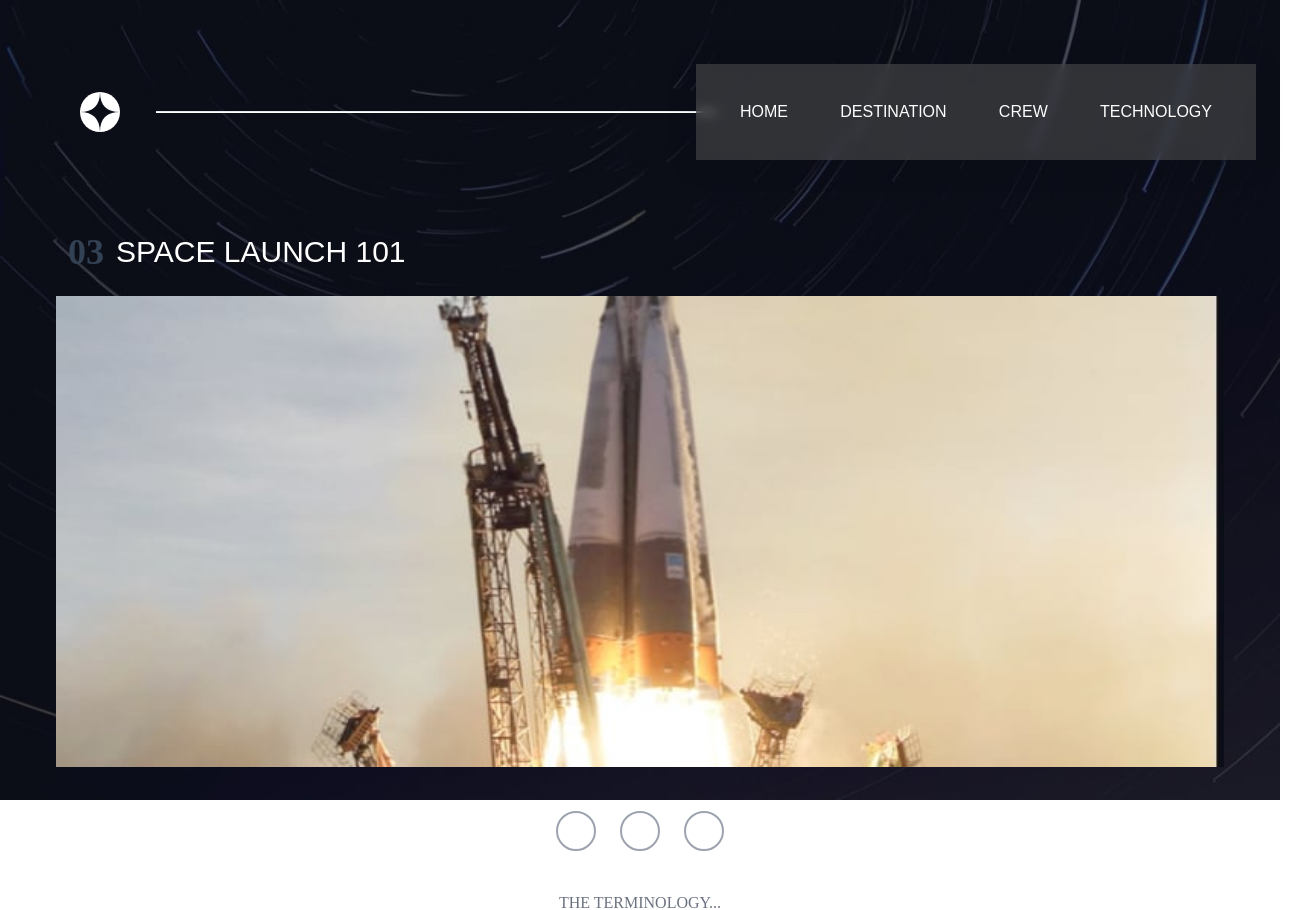
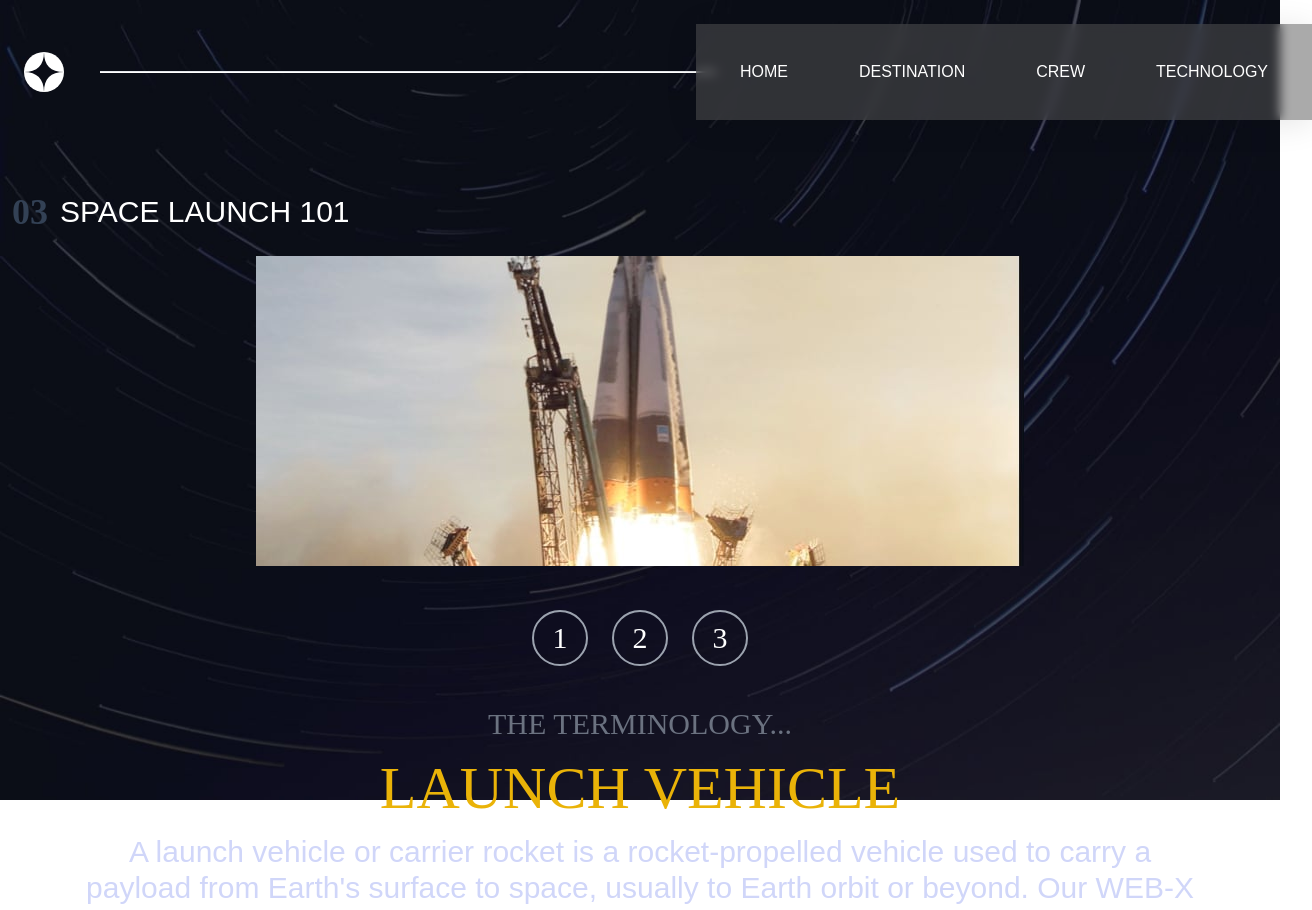
Before and after one commit to SaiSawant1/space-tourism, a Next.js app: page /technology in a window 1280 px wide. Shown: the top 910 px of the page, 1312 px wide, since content can reach past the window. Built offline with nearby package versions, Linux system fonts and the light colour scheme.

Commit message:
tablet layout completed

```diff
--- a/src/app/technology/page.tsx
+++ b/src/app/technology/page.tsx
@@ -1,12 +1,10 @@
 import { Navbar } from "@/components";
-import TechContent from "@/components/tech/TechContent";
-import TechImage from "@/components/tech/TechImage";
 import TechPage from "@/components/tech/TechPage";
 
 
 export default function Home() {
   return (
-    <div className="w-full h-full desktop:h-screen flex flex-col  bg-no-repeat bg-cover bg-background-tech-m layout_tech-tablet layout_tech-desktop ">
+    <div className="w-full h-full desktop:h-screen tablet:p-0 flex flex-col  bg-no-repeat bg-cover bg-background-tech-m layout_tech-tablet layout_tech-desktop ">
       <div className="p-6">
         <Navbar />
       </div>
--- a/src/components/tech/TechContent.tsx
+++ b/src/components/tech/TechContent.tsx
@@ -9,20 +9,20 @@ const TechContent = ({
   return (
     <div className="h-full w-full my-5 flex flex-col content__center">
       <div className="w-full h-full flex content__center">
-        <span onClick={() => changeCurrentInfo(0)} className="w-10 h-10 mx-3 flex content__center border-gray-400 border-2 text-white rounded-[50%]">
+        <span onClick={() => changeCurrentInfo(0)} className="w-10 h-10 mx-3 tablet:w-14 tablet:h-14 tablet:text-3xl flex content__center border-gray-400 border-2 text-white rounded-[50%]">
           1
         </span>
-        <span onClick={() => changeCurrentInfo(1)} className="w-10 h-10 mx-3 flex content__center border-gray-400 border-2 text-white rounded-[50%]">
+        <span onClick={() => changeCurrentInfo(1)} className="w-10 h-10 mx-3 tablet:w-14 tablet:h-14 tablet:text-3xl flex content__center border-gray-400 border-2 text-white rounded-[50%]">
           2
         </span>
-        <span onClick={() => changeCurrentInfo(2)} className="w-10 h-10 mx-3 flex content__center border-gray-400 border-2 text-white rounded-[50%]">
+        <span onClick={() => changeCurrentInfo(2)} className="w-10 h-10 mx-3 tablet:w-14 tablet:h-14 tablet:text-3xl flex content__center border-gray-400 border-2 text-white rounded-[50%]">
           3
         </span>
       </div>
-      <div className="flex flex-col content__center my-10">
+      <div className=" tablet:text-3xl flex flex-col content__center my-10">
         <h2 className="text-gray-500">THE TERMINOLOGY...</h2>
-        <h1 className="text-yellow-500 text-3xl my-4">{current.tech}</h1>
-        <p className="text-p-purple barlow text-center px-10">
+        <h1 className="text-yellow-500 text-3xl tablet:text-6xl my-4 ">{current.tech}</h1>
+        <p className="text-p-purple barlow text-center px-10 tablet:px-20">
           {current.text}
         </p>
       </div>
--- a/src/components/tech/TechImage.tsx
+++ b/src/components/tech/TechImage.tsx
@@ -14,7 +14,7 @@ const TechImage = ({
         alt="launch vehicle"
         width={375}
         height={170}
-        className="object-contain w-full"
+        className="object-contain w-full tablet:w-full tablet:h-[310px]"
       />
     </div>
   );
```
